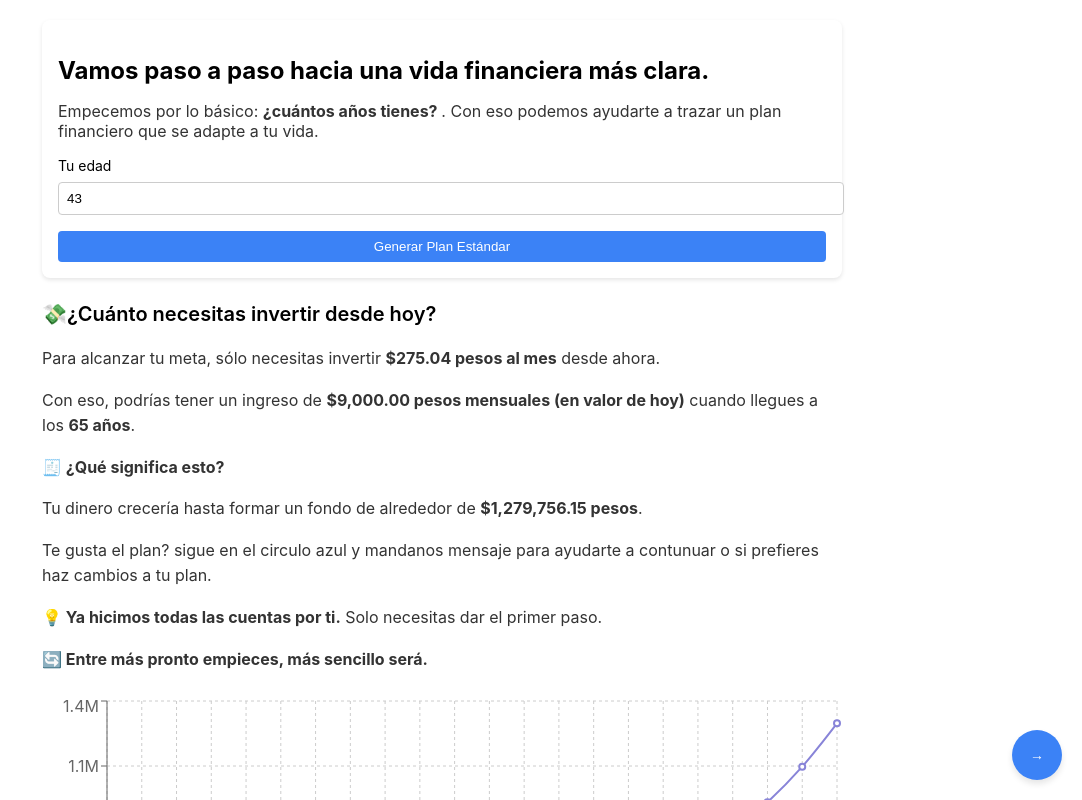
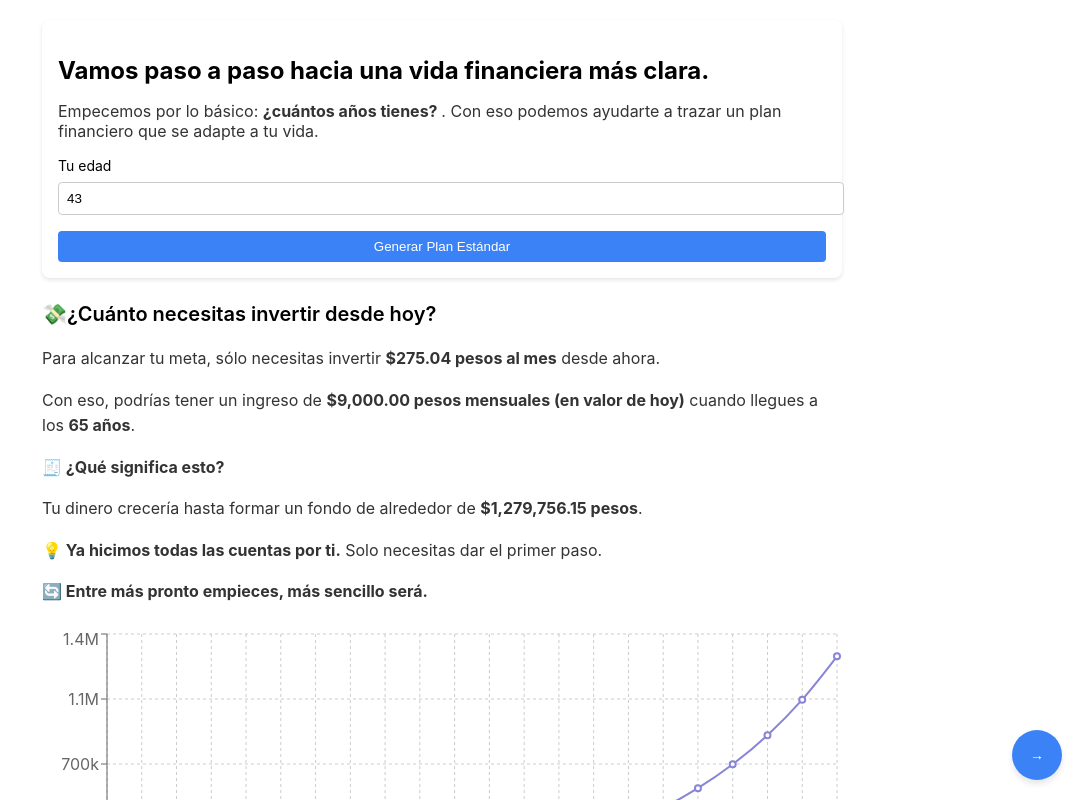
Before and after one commit to Natenun/retirement-calculator, a React (Create React App) app: page / in a window 1280 px wide. Both pictures are taken after a click on the button "Generar Plan Estándar". Shown: the top 800 px of the page, without its empty margins (198-1280 px from the left). Built offline with nearby package versions, Linux system fonts and the light colour scheme.

Commit message:
mensajeWhats3

```diff
--- a/src/RetirementPlanCalculator.js
+++ b/src/RetirementPlanCalculator.js
@@ -89,9 +89,6 @@ const RetirementPlanCalculator = () => {
           Tu dinero crecería hasta formar un fondo de alrededor de{" "}
           <strong>${formatNumber(requiredCapital)} pesos</strong>.
         </p>
-        <p>
-          Te gusta el plan? sigue en el circulo azul y mandanos mensaje para ayudarte a contunuar o si prefieres haz cambios a tu plan.
-        </p>
 
         <p style={{ marginTop: "16px" }}>
           <strong>💡 Ya hicimos todas las cuentas por ti.</strong> Solo necesitas dar el primer paso.
@@ -117,6 +114,9 @@ const RetirementPlanCalculator = () => {
         <div style={{ marginTop: "24px", background: "#f9f9f9", padding: "16px", borderRadius: "8px", border: "1px solid #e0e0e0" }}>
           <p style={{ fontSize: "18px", fontWeight: "600", marginBottom: "12px" }}>
             <strong>📊 Tu plan, a tu manera</strong>
+          </p>
+          <p style={{ marginBottom: "12px" }}>
+           Te gusta el plan? sigue en el circulo azul y mandanos mensaje para ayudarte a contunuar o.
           </p>
           <p style={{ marginBottom: "12px" }}>
             ¿Te gustaría probar otras combinaciones? Puedes cambiar lo que necesites:
```
